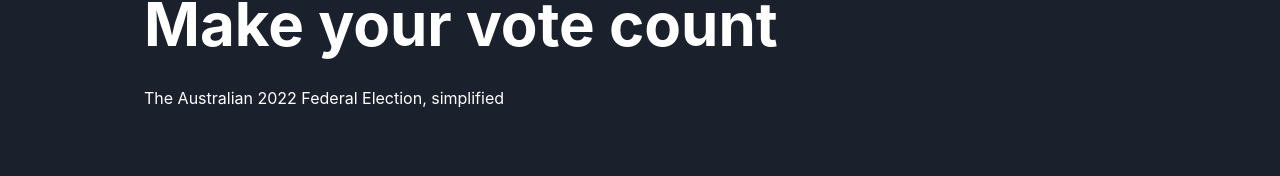
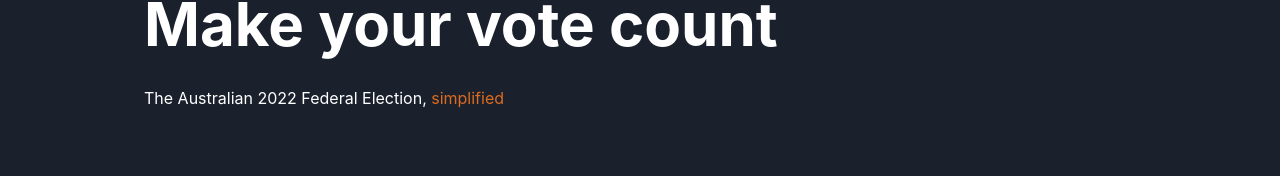
Before and after one commit to election22/election22, a Next.js app: page / in a window 1280 px wide. Shown: the part 412-588 px from the top of the page. Built offline with nearby package versions, Linux system fonts and the light colour scheme; no server answers.

Commit message:
test deployment

```diff
--- a/pages/index.tsx
+++ b/pages/index.tsx
@@ -8,6 +8,7 @@ import {
   UnorderedList,
   VStack,
 } from "@chakra-ui/react";
+
 import { Hero } from "../components/layout/hero";
 import { MasterLayout } from "../components/layout/master";
 import { SideBySide } from "../components/layout/sideBySide";
@@ -22,7 +23,12 @@ export default function Home() {
           <HStack w="100%">
             <VStack align="flex-start" spacing={8}>
               <Heading size="3xl">Make your vote count</Heading>
-              <Text>The Australian 2022 Federal Election, simplified</Text>
+              <Text>
+                The Australian 2022 Federal Election,{" "}
+                <Text as="span" color="orange.500">
+                  simplified
+                </Text>
+              </Text>
             </VStack>
           </HStack>
         </Center>
```
